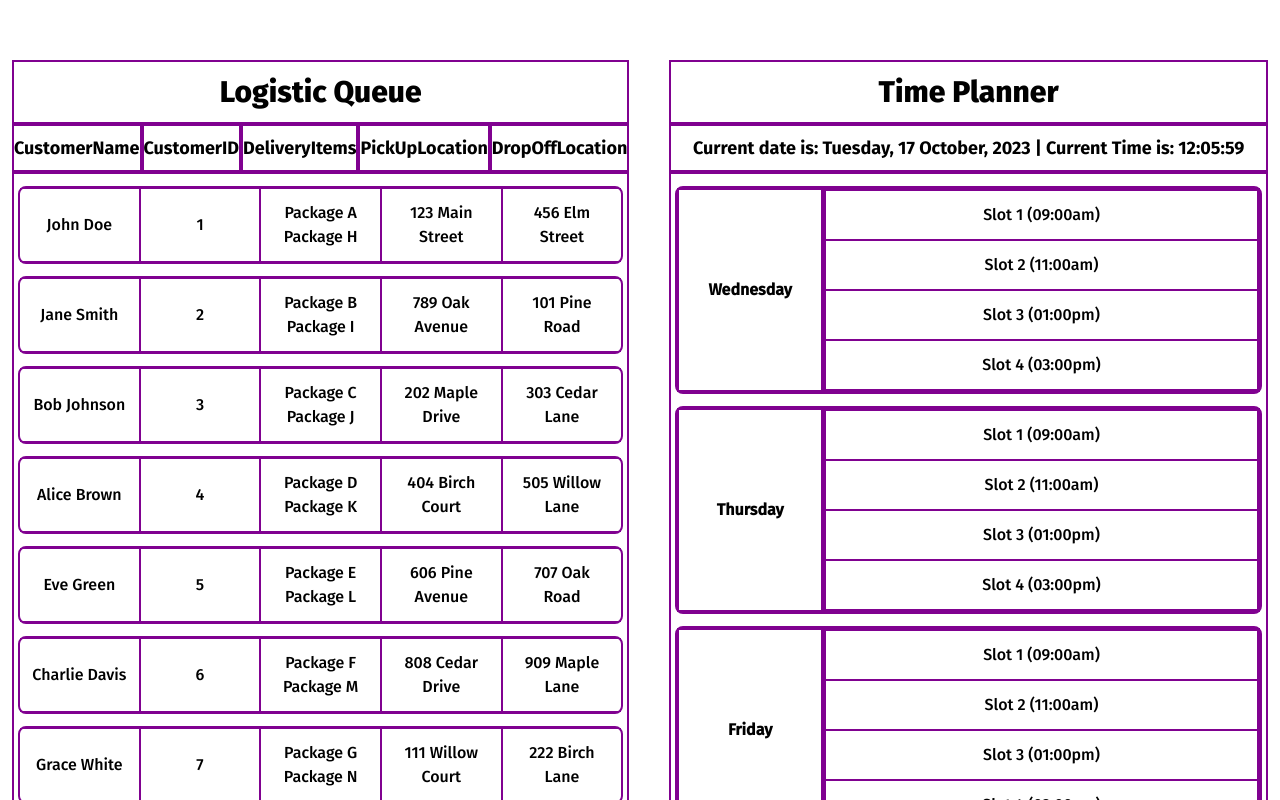
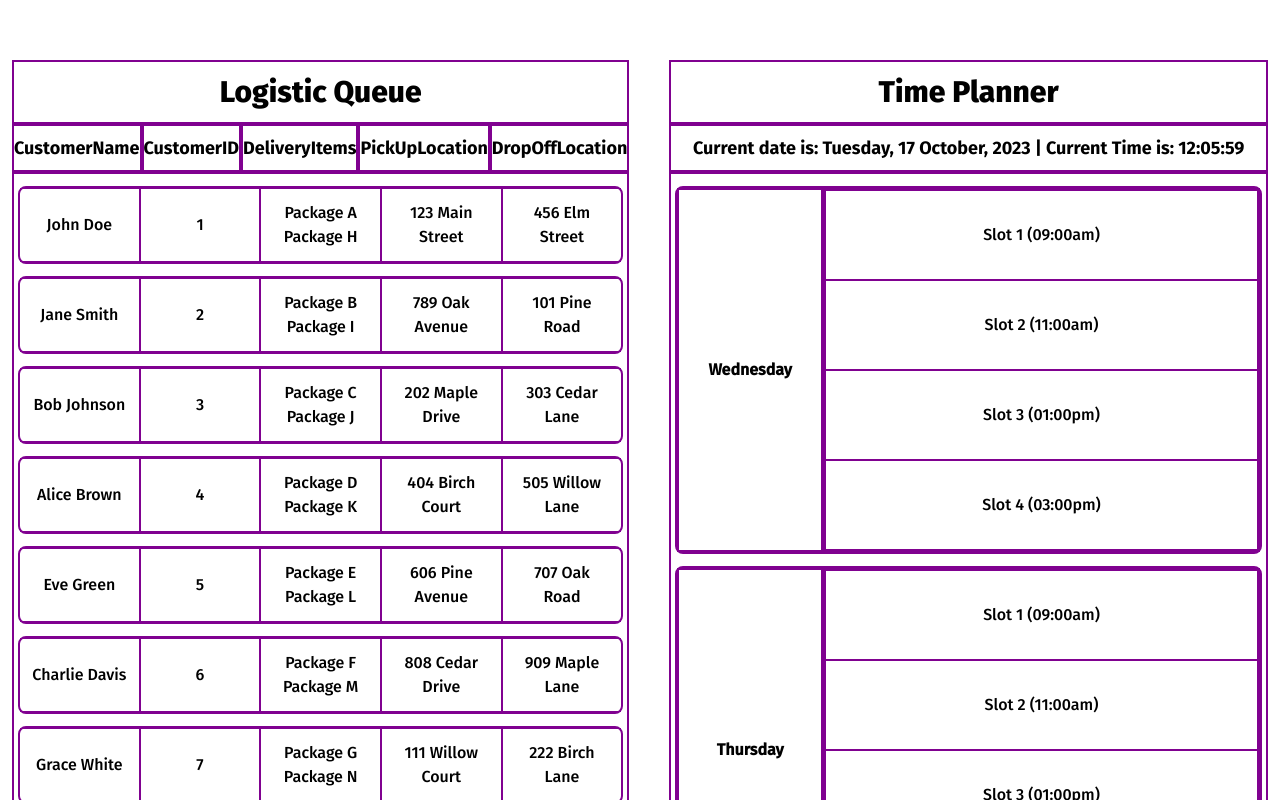
Before and after one commit to dev-willyy/yiponline-preinterview-task, a React (Create React App) app: page / in a window 1280 px wide. Shown: the top 800 px of the page. Built offline with nearby package versions, Linux system fonts and the light colour scheme.

Commit message:
Implemented draggable & droppable functionality using react-dnd: feat 1

```diff
--- a/package.json
+++ b/package.json
@@ -11,6 +11,8 @@
     "@types/react": "^18.2.28",
     "@types/react-dom": "^18.2.13",
     "react": "^18.2.0",
+    "react-dnd": "^16.0.1",
+    "react-dnd-html5-backend": "^16.0.1",
     "react-dom": "^18.2.0",
     "react-icons": "^4.11.0",
     "react-router-dom": "^6.17.0",
--- a/src/App.tsx
+++ b/src/App.tsx
@@ -1,14 +1,18 @@
 import { BrowserRouter, Routes, Route } from 'react-router-dom';
+import { DndProvider } from 'react-dnd';
+import { HTML5Backend } from 'react-dnd-html5-backend';
 import Home from './pages/Home';
 import Footer from './components/Footer';
 
 function App() {
   return (
     <BrowserRouter>
-      <Routes>
-        <Route path="/" element={<Home />} />
-      </Routes>
-      <Footer />
+      <DndProvider backend={HTML5Backend}>
+        <Routes>
+          <Route path="/" element={<Home />} />
+        </Routes>
+        <Footer />
+      </DndProvider>
     </BrowserRouter>
   );
 }
--- a/src/components/CustomersRecords.tsx
+++ b/src/components/CustomersRecords.tsx
@@ -1,4 +1,10 @@
 import customers, { Customer } from '../database/customers';
+import DraggableCustomerRow from './DraggableCustomerRow';
+
+export interface CustomerPropTypes {
+  customer: Customer;
+  index: number;
+}
 
 function CustomersRecords() {
   return (
@@ -6,24 +12,8 @@ function CustomersRecords() {
       <main className="flex flex-col gap-2 py-2">
         {customers.map((customer: Customer, index) => {
           return (
-            <div className="flex cursor-pointer text-center border-2 border-purple rounded-lg mt-1 mx-1" key={index}>
-              <div className="basis-1 shrink grow p-3 flex items-center justify-center border-l-0 border border-purple">
-                {customer.CustomerName}
-              </div>
-              <div className="basis-1 shrink grow p-3 flex items-center justify-center border border-purple">
-                {customer.CustomerID}
-              </div>
-              <ul className="basis-1 shrink grow p-3 border border-purple">
-                {customer.DeliveryItems.map((item, index) => (
-                  <li key={index}>{item}</li>
-                ))}
-              </ul>
-              <div className="basis-1 shrink grow p-3 flex items-center justify-center border border-purple">
-                {customer.PickUpLocation}
-              </div>
-              <div className="basis-1 shrink grow p-3 flex items-center justify-center border-r-0 border border-purple">
-                {customer.DropOffLocation}
-              </div>
+            <div key={index}>
+              <DraggableCustomerRow customer={customer} index={index} />
             </div>
           );
         })}
--- a/src/components/DateTable.tsx
+++ b/src/components/DateTable.tsx
@@ -1,4 +1,16 @@
 import { currentDay, generateWeekDaysArray } from '../database/dates';
+import DropBoardRow from './DropBoardRow';
+
+interface Slot {
+  slotDescription: String;
+}
+
+const slotInfo: Array<Slot> = [
+  { slotDescription: 'Slot 1 (09:00am)' },
+  { slotDescription: 'Slot 2 (11:00am)' },
+  { slotDescription: 'Slot 3 (01:00pm)' },
+  { slotDescription: 'Slot 4 (03:00pm)' },
+];
 
 function DateTable() {
   const weekDays = generateWeekDaysArray(currentDay);
@@ -13,10 +25,11 @@ function DateTable() {
                 <div className="font-semibold">{day}</div>
               </div>
               <div className="basis-3/4 shrink grow border-2 border-purple">
-                <div className="border border-purple py-3">Slot 1 (09:00am)</div>
-                <div className="border border-purple py-3">Slot 2 (11:00am)</div>
-                <div className="border border-purple py-3">Slot 3 (01:00pm)</div>
-                <div className="border border-purple py-3">Slot 4 (03:00pm)</div>
+                {slotInfo.map((slot, index) => (
+                  <div key={index}>
+                    <DropBoardRow slot={slot} index={index} />
+                  </div>
+                ))}
               </div>
             </div>
           );
--- /dev/null
+++ b/src/components/DraggableCustomerRow.tsx
@@ -0,0 +1,48 @@
+import { ReactComponentElement } from 'react';
+import { CustomerPropTypes } from './CustomersRecords';
+import { useDrag } from 'react-dnd';
+
+function DraggableCustomerRow({ customer, index }: CustomerPropTypes): ReactComponentElement<any> {
+
+
+  const [{ isDragging }, drag] = useDrag(() => {
+    return {
+      type: 'customerRow',
+      item: {
+        id: index,
+      },
+      collect: (monitor) => {
+        return { isDragging: !!monitor.isDragging() };
+      },
+    };
+  }, []);
+
+  return (
+    <div
+      ref={drag}
+      className={`flex cursor-pointer text-center ${
+        isDragging ? 'border-4 border-red-500' : 'border-2 border-purple'
+      } rounded-lg mt-1 mx-1`}
+    >
+      <div className="basis-1 shrink grow p-3 flex items-center justify-center border-l-0 border border-purple">
+        {customer.CustomerName}
+      </div>
+      <div className="basis-1 shrink grow p-3 flex items-center justify-center border border-purple">
+        {customer.CustomerID}
+      </div>
+      <ul className="basis-1 shrink grow p-3 border border-purple">
+        {customer.DeliveryItems.map((item: string, index: number) => (
+          <li key={index}>{item}</li>
+        ))}
+      </ul>
+      <div className="basis-1 shrink grow p-3 flex items-center justify-center border border-purple">
+        {customer.PickUpLocation}
+      </div>
+      <div className="basis-1 shrink grow p-3 flex items-center justify-center border-r-0 border border-purple">
+        {customer.DropOffLocation}
+      </div>
+    </div>
+  );
+}
+
+export default DraggableCustomerRow;
--- /dev/null
+++ b/src/components/DropBoardRow.tsx
@@ -0,0 +1,29 @@
+import { useState } from 'react';
+import { useDrop } from 'react-dnd';
+
+function DropBoardRow({ slot, index}: any) {
+  const [board, setBoard] = useState<Array<any>>([]);
+  const [{ isOver }, drop] = useDrop(() => {
+    return {
+      accept: 'customerRow',
+      drop: (item: { id: number }) => {
+        addItemToBoard(item.id);
+      },
+      collect: (monitor) => {
+        return { isOver: !!monitor.isOver() };
+      },
+    };
+  }, []);
+
+  const addItemToBoard = (id: number) => {
+    console.log(id);
+  };
+
+  return (
+    <div ref={drop} className="border border-purple py-8">
+      {slot.slotDescription}
+    </div>
+  );
+}
+
+export default DropBoardRow;
--- a/src/database/customers.ts
+++ b/src/database/customers.ts
@@ -1,6 +1,6 @@
 export interface Customer {
   CustomerID: number;
-  DeliveryItems: Array<String>;
+  DeliveryItems: Array<string>;
   CustomerName: String;
   PickUpLocation: String;
   DropOffLocation: String;
--- a/src/index.tsx
+++ b/src/index.tsx
@@ -1,7 +1,7 @@
 import { StrictMode } from 'react';
 import { createRoot } from 'react-dom/client';
 import './index.css';
-import App from './App';
+import App from './App.tsx';
 
 const root = createRoot(document.getElementById('root')!);
 root.render(
```
Also changed, not shown: 1 other file (tests, documents, lock files or other folders).
